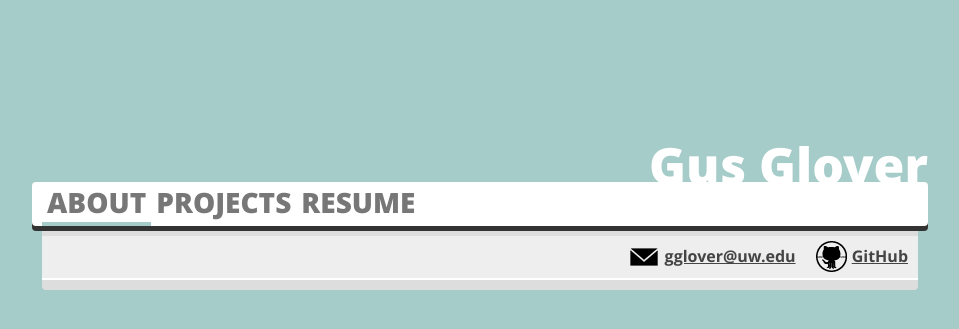
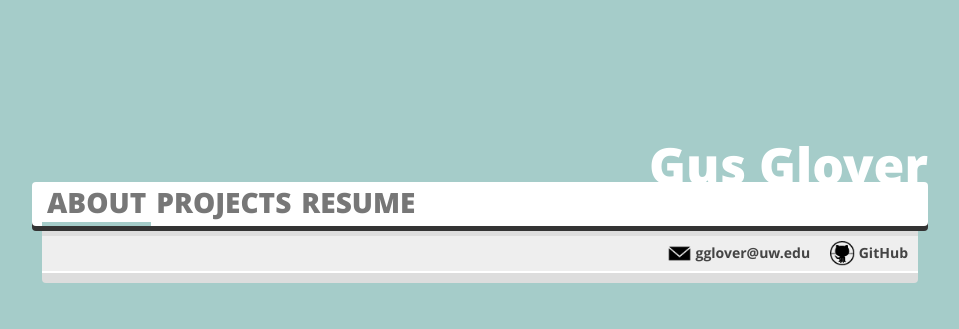
Before and after one commit to gglover/gus-glover, a PHP site: page / in a window 1280 px wide. Shown: the top 329 px of the page, without its empty margins (160-1119 px from the left). Run offline with PHP 8.4, Linux system fonts and the light colour scheme; some libraries are stand-ins or nearby versions.

Commit message:
tiny things that no one will notice

```diff
--- a/public/home/stylesheets/gus.css
+++ b/public/home/stylesheets/gus.css
@@ -53,6 +53,14 @@ header {
 	margin-bottom: -18px;
 	color: white;
 	text-align: right;
+}
+
+footer img {
+	height: 25px;
+}
+
+footer {
+	font-size: 14px;
 }
 
 #section-container, #content {
@@ -113,7 +121,7 @@ header {
 }
 
 #content .icon span {
-	vertical-align: super;
+	vertical-align: 4px;
 }
 
 .white-banner {
@@ -157,10 +165,10 @@ header {
 }
 
 .project img {
-	border-radius: 4px;
-	border: 2px solid #777;
+	border-radius: 6px;
+	border-bottom: 5px solid black;
 	float: right;
-	margin: 5px 0px 0px 5px;
+	margin: 5px;
 	width: 150px;
 	height: 95px;
 }
--- a/public/index.html
+++ b/public/index.html
@@ -37,12 +37,12 @@
 				<div class="project bordered-blurb" id="td-multi">
 					<a href="/td"><img src="home/images/td-multi-icon.png" alt="Tower defense game demo screenshot"/></a>
 					<a href="/td"><h2>Code Day Seattle: Winter 2012</h2></a>
-					<p>Here's a fun little tower defense game involving cosmonauts and space zombies. It's not quite finished but it turned out great for the 24 hours we put into it. It ended up being a fun foray into ImpactJS. My team won first place ont of 27 groups.</p>
+					<p>Here's a fun little tower defense game involving cosmonauts and space zombies. It's not quite finished but it turned out great for the 24 hours we put into it. It ended up being a fun foray into ImpactJS. My team won first place out of 27 groups.</p>
 				</div>
 				<div class="project bordered-blurb" id="pokemon">
 					<a href="/pokemon"><img src="home/images/pokemon-icon.png" alt="Pokemon visualization demo screenshot"/></a>
 					<a href="/pokemon"><h2>Pokemon Visualizer</h2></a>
-					<p>I wanted to make something with cool colors; expectations were met.</p>
+					<p>This is a color aggregator and visualizer for Pokemon sprites. It's supposed to be used for inspiring color schemes for projects. Basically, I wanted to make something with cool colors; expectations were met.</p>
 				</div>
 				<!--<h2>CAMPUS ROUTE FINDER?</h2>
 				<h2>COLLAB SEQUENCER YAY</h2>-->
@@ -51,7 +51,7 @@
 			<!-- Resume Section -->
 			<div id="resume-content">
 
-				<p>** Currently I'm seeking a Summer internship in the Seattle area with a broad, full-stack focus. **</p>
+				<p>** I'm currently seeking a Summer internship in the Seattle area with a broad, full-stack focus. **</p>
 
 				<h2 class="white-banner">Education</h2>
 				<section id="education" class="main-sect">
@@ -63,7 +63,7 @@
 						</div>
 						<ul>
 							<li>Working on B.S. in Computer Science</li>
-							<li>3.70 cumulative GPA</li>
+							<li>3.68 cumulative GPA</li>
 							<li>Dean's List every quarter enrolled</li>
 						</ul>
 					</div>
@@ -100,6 +100,7 @@
 						<ul>
 							<li>UI redesign for creating and editing data visualizations.</li>
 							<li>Extensive front-end work with large-scale Javascript application.</li>
+							<li>Improved page load times and implemented responsive, live reloads of data visualizations.</li>
 						</ul>
 					</div>
 
@@ -120,7 +121,7 @@
 				<section id="skills" class="main-sect">
 					<dl>
 						<dt>Languages</dt><dd>Java, Javascript (JQuery, Backbone, Underscore), NodeJS</dd>
-						<dt>Dev</dt><dd>Sublime 3, Eclipse</dd>
+						<dt>Dev</dt><dd>Sublime, Eclipse</dd>
 						<dt>Programs</dt><dd>Git, Photoshop, Illustrator</dd>
 
 					</dl>
@@ -129,15 +130,19 @@
 			</div>
 
 			<footer class="white-banner">
+				<a href="https://github.com/gglover" target="_tab">
 					<div class="icon">
 						<img src="shared/github-icon-new.png"/>
-					<span><a href="https://github.com/gglover" target="_tab">GitHub</a></span>
+						<span>GitHub</span>
 					</div>
+				</a>
 
+				<a href="mailto:gglover@uw.edu" target="_tab">
 					<div class="icon">
 						<img src="shared/mail.png"/>
-					<span><a href="mailto:gglover@uw.edu" target="_tab">gglover@uw.edu</a></span>
+						<span>gglover@uw.edu</span>
 					</div>
+				</a>
 			</footer>
 
 
```
Also changed, not shown: public/shared/favicon.png, 1 other file. Lines whose indentation alone changed are shown as unchanged.
